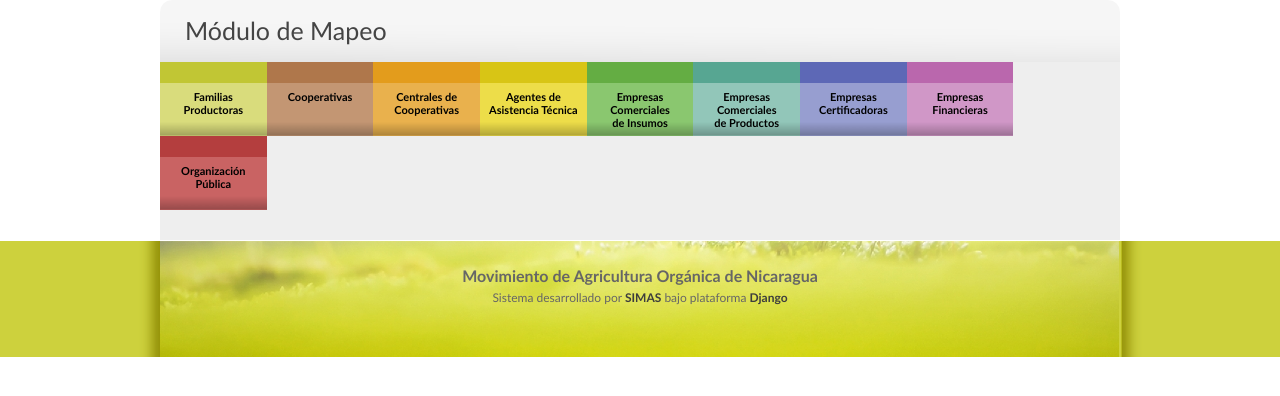
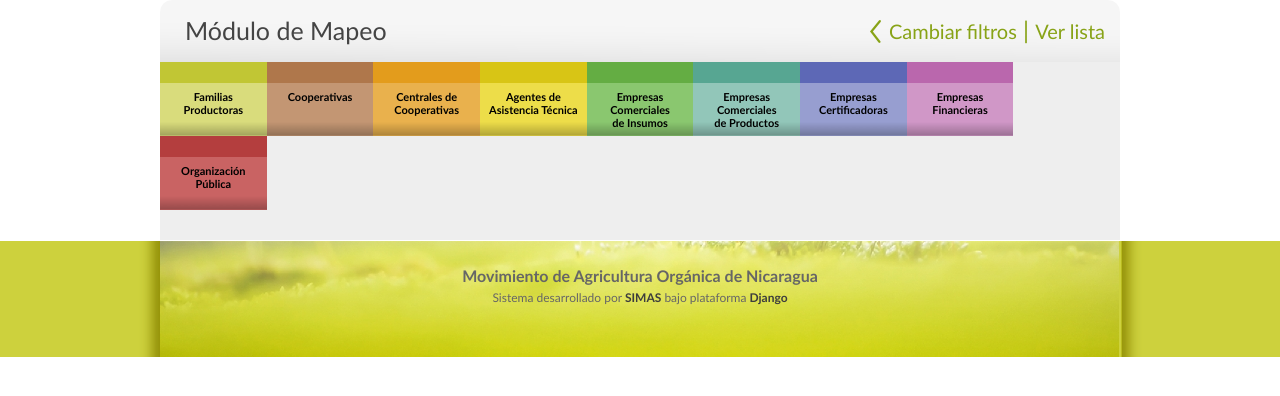
Before and after one commit to fitoria/maonic, a Django app: template templates/mapeo/lista.html in a window 1280 px wide. Shown: the part 93-489 px from the top of the page. Run offline with Django 3.2, Linux system fonts and the light colour scheme; the template is opened without the code that fills it, so the values that code supplies are empty; parts of the project's set-up code (start-up, migrations or seed data) failed here and were passed over.

Commit message:
adding links

```diff
--- a/media/css/maonic.css
+++ b/media/css/maonic.css
@@ -567,3 +567,22 @@ ul.details li{
 .explorar_fotos a:hover{
     text-decoration: underline;
 }
+.links{
+    line-height: 60px;
+    float: right;
+    font-size: 24px;
+    color: #88a317;
+    margin-right: 15px;
+}
+.links img{
+    float: left;
+    margin-top: 20px;
+    margin-right: 8px;
+}
+.links a{
+    font-size: 20px;
+    color: #88a317;
+}
+.links a:hover{
+    text-decoration: underline;
+}
--- /dev/null
+++ b/templates/links.html
@@ -0,0 +1,5 @@
+<div class="links">
+    <img src="/files/images/atras.png" alt="atras">
+    <a href="/mapeo/formulario/">Cambiar filtros</a> |
+    <a href="/mapeo/lista/">Ver lista</a>
+</div>
--- a/templates/mapeo/ficha_asistencia.html
+++ b/templates/mapeo/ficha_asistencia.html
@@ -6,6 +6,7 @@
 <div class="nombre_modulo">
     M&oacute;dulo de Mapeo
 </div>
+{% include "links.html" %}
 {% endblock %}
 {% block contenido %}
 <div class="full">
--- a/templates/mapeo/ficha_cooperativa.html
+++ b/templates/mapeo/ficha_cooperativa.html
@@ -6,6 +6,7 @@
 <div class="nombre_modulo">
     M&oacute;dulo de Mapeo
 </div>
+{% include "links.html" %}
 {% endblock %}
 {% block contenido %}
 <div class="full">
--- a/templates/mapeo/ficha_familia.html
+++ b/templates/mapeo/ficha_familia.html
@@ -6,6 +6,7 @@
 <div class="nombre_modulo pequenio">
     M&oacute;dulo de Mapeo
 </div>
+{% include "links.html" %}
 {% endblock %}
 {% block contenido %}
 <div class="full">
--- a/templates/mapeo/lista.html
+++ b/templates/mapeo/lista.html
@@ -38,6 +38,7 @@
 <div class="nombre_modulo">
     M&oacute;dulo de Mapeo
 </div>
+{% include "links.html" %}
 {% endblock %}
 {% block contenido %}
 <div class="full">
--- a/templates/mapeo/mapa.html
+++ b/templates/mapeo/mapa.html
@@ -61,6 +61,10 @@
 <div class="nombre_modulo">
     M&oacute;dulo de Mapeo
 </div>
+<div class="links">
+    <img src="/files/images/atras.png" alt="atras">
+    <a href="/mapeo/formulario/">Cambiar filtros</a>
+</div>
 {% endblock %}
 {% block contenido %}
 <div class="full">
```
Also changed, not shown: media/images/atras.png (added).
